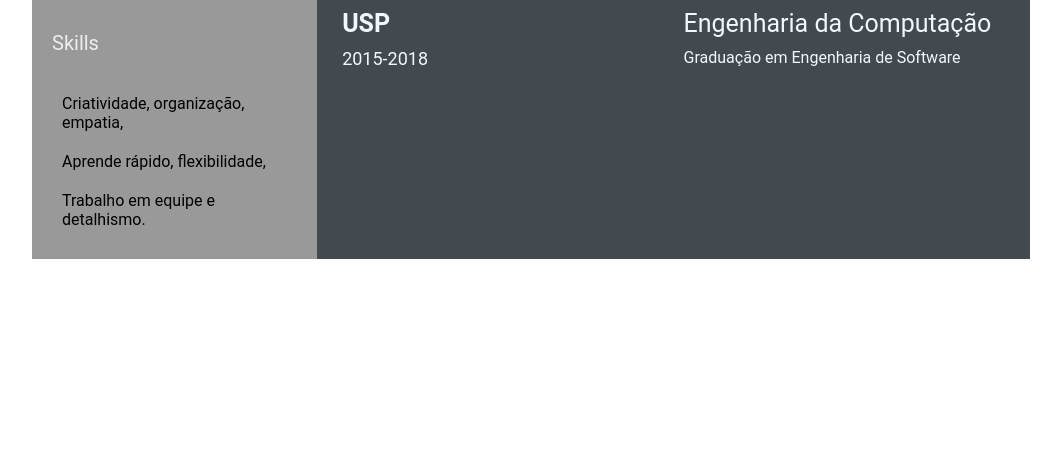
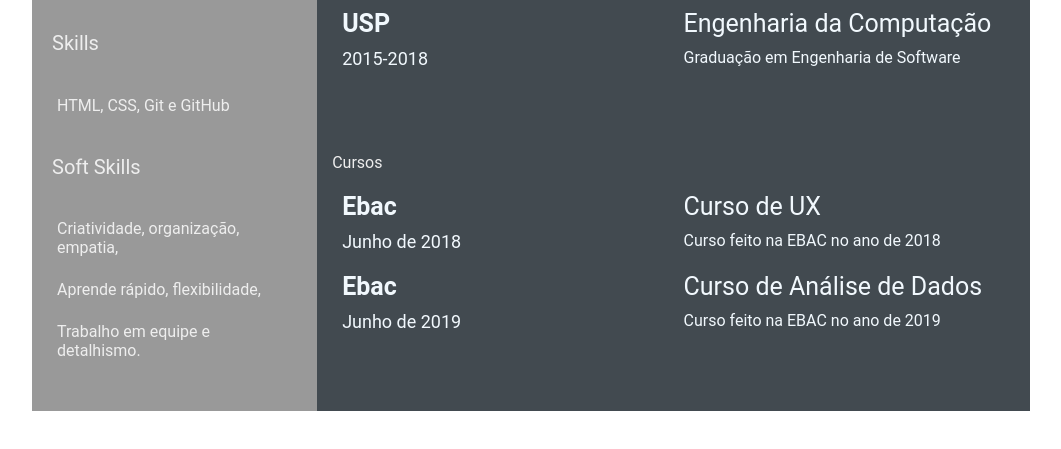
Before and after one commit to Aikadevil/aikadevil.github.io, a plain HTML site: page index.html in a window 1280 px wide. Shown: the part 693-1142 px from the top of the page, without its empty margins (109-1170 px from the left). Before the commit the page ends 999 px from the top, so only its background shows below. Drawn offline with Linux system fonts and the light colour scheme.

Commit message:
feature index.html (#7)

```diff
--- a/index.html
+++ b/index.html
@@ -31,9 +31,15 @@
                     </ul>
                 </div>
                 <br>
-                <div class="Skills">
+                <div class="skills">
                     <p class="left-title">Skills</p>
-                    <br>
+                    <ul>
+                        <li>
+                            <p>HTML, CSS, Git e GitHub</p>
+                        </li>
+                        <br>
+                    </ul>
+                    <p class="left-title">Soft Skills</p>
                     <ul>
                         <li>
                             <p>Criatividade, organização, empatia,</p>
@@ -109,6 +115,31 @@
                     </div>
                 </div>
             </section>
+            <section class="awards gap">
+                <div class="right-title">Cursos</div>
+                <div class="awards-contents">
+                    <div class="awards-left">
+                        <p class="awards-company-name">Ebac</p>
+                        <p class="awards-time-period">Junho de 2018</p>
+                    </div>
+                    <div class="awards-right">
+                        <p class="awards-name">Curso de UX</p>
+                        <p class="awards-desc">
+                            Curso feito na EBAC no ano de 2018
+                        </p>
+                    </div>
+                    <div class="awards-left">
+                        <p class="awards-company-name">Ebac</p>
+                        <p class="awards-time-period">Junho de 2019</p>
+                    </div>
+                    <div class="awards-right">
+                        <p class="awards-name">Curso de Análise de Dados</p>
+                        <p class="awards-desc">
+                            Curso feito na EBAC no ano de 2019
+                        </p>
+                    </div>
+                </div>
+            </section>
         </section>
     </main>
 </body>
```
